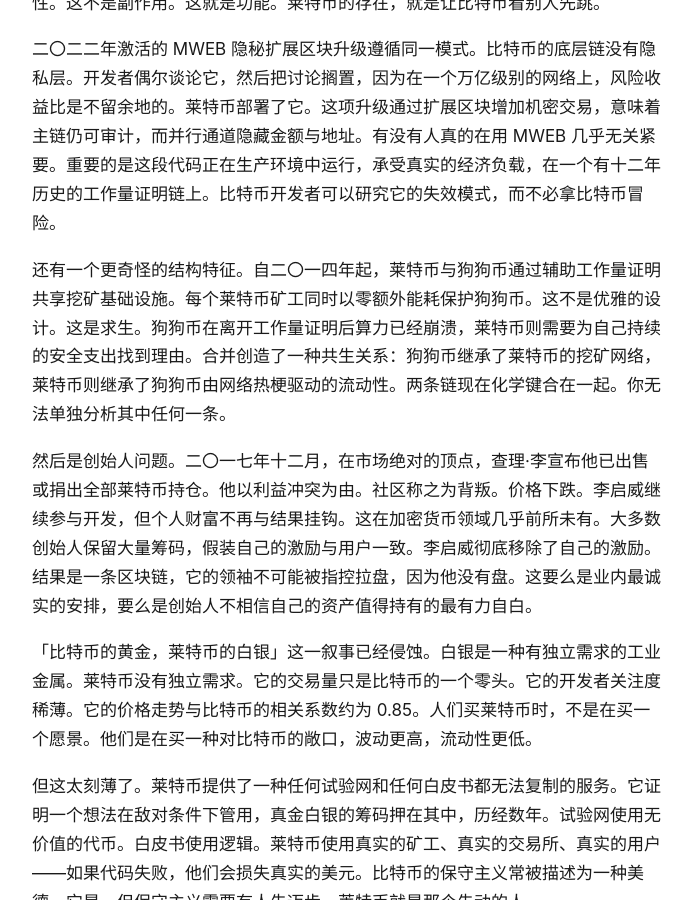
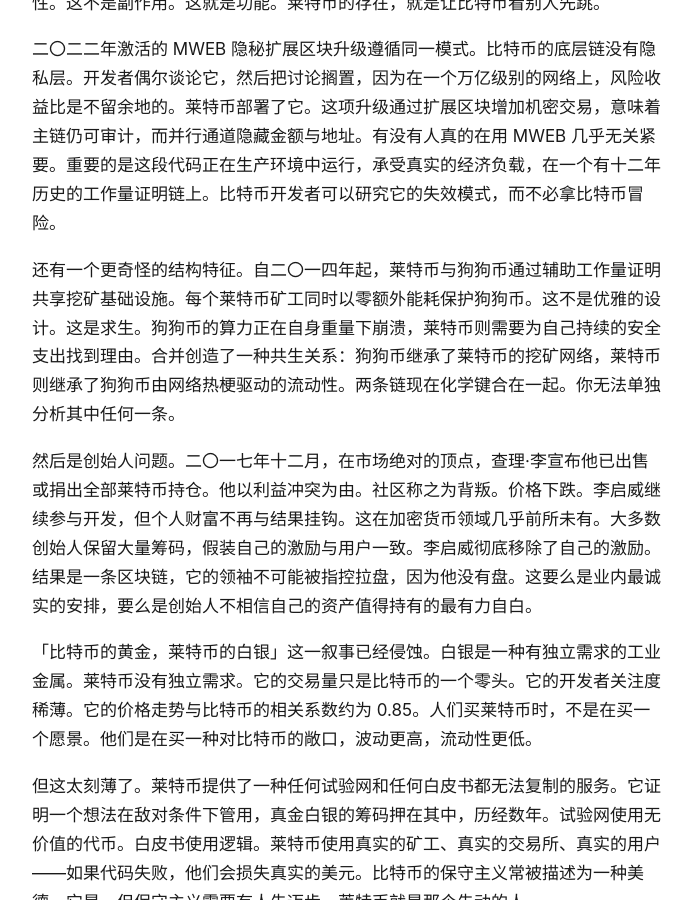
Before and after one commit to vfxowlsyvh/vfxowlsyvh.github.io, a Jekyll site: the page built from _posts/2026-05-15-litecoin-rehearsal-stage-zh.md, in a window 1280 px wide and 900 px high, scrolled down 664 px. Shown: the whole window, without its empty margins (292-984 px from the left). Built offline with Jekyll 4.4.1, drawn with Linux system fonts in a browser that asks for light colours.

```diff
--- a/_posts/2026-05-15-litecoin-rehearsal-stage-zh.md
+++ b/_posts/2026-05-15-litecoin-rehearsal-stage-zh.md
@@ -12,7 +12,7 @@ lang: zh
 
 二〇二二年激活的 MWEB 隐秘扩展区块升级遵循同一模式。比特币的底层链没有隐私层。开发者偶尔谈论它，然后把讨论搁置，因为在一个万亿级别的网络上，风险收益比是不留余地的。莱特币部署了它。这项升级通过扩展区块增加机密交易，意味着主链仍可审计，而并行通道隐藏金额与地址。有没有人真的在用 MWEB 几乎无关紧要。重要的是这段代码正在生产环境中运行，承受真实的经济负载，在一个有十二年历史的工作量证明链上。比特币开发者可以研究它的失效模式，而不必拿比特币冒险。
 
-还有一个更奇怪的结构特征。自二〇一四年起，莱特币与狗狗币通过辅助工作量证明共享挖矿基础设施。每个莱特币矿工同时以零额外能耗保护狗狗币。这不是优雅的设计。这是求生。狗狗币在离开工作量证明后算力已经崩溃，莱特币则需要为自己持续的安全支出找到理由。合并创造了一种共生关系：狗狗币继承了莱特币的挖矿网络，莱特币则继承了狗狗币由网络热梗驱动的流动性。两条链现在化学键合在一起。你无法单独分析其中任何一条。
+还有一个更奇怪的结构特征。自二〇一四年起，莱特币与狗狗币通过辅助工作量证明共享挖矿基础设施。每个莱特币矿工同时以零额外能耗保护狗狗币。这不是优雅的设计。这是求生。狗狗币的算力正在自身重量下崩溃，莱特币则需要为自己持续的安全支出找到理由。合并创造了一种共生关系：狗狗币继承了莱特币的挖矿网络，莱特币则继承了狗狗币由网络热梗驱动的流动性。两条链现在化学键合在一起。你无法单独分析其中任何一条。
 
 然后是创始人问题。二〇一七年十二月，在市场绝对的顶点，查理·李宣布他已出售或捐出全部莱特币持仓。他以利益冲突为由。社区称之为背叛。价格下跌。李启威继续参与开发，但个人财富不再与结果挂钩。这在加密货币领域几乎前所未有。大多数创始人保留大量筹码，假装自己的激励与用户一致。李启威彻底移除了自己的激励。结果是一条区块链，它的领袖不可能被指控拉盘，因为他没有盘。这要么是业内最诚实的安排，要么是创始人不相信自己的资产值得持有的最有力自白。
 
```
Also changed, not shown: _posts/2026-05-15-litecoin-rehearsal-stage-en.md (+1 -1 lines).
